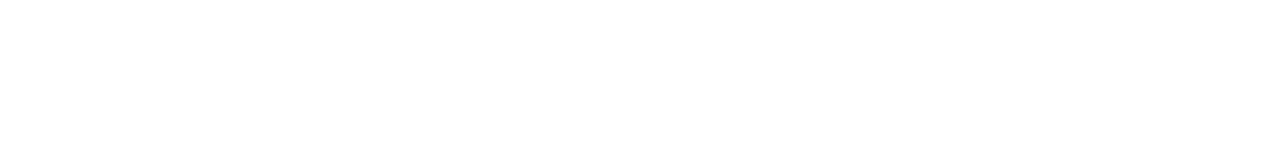
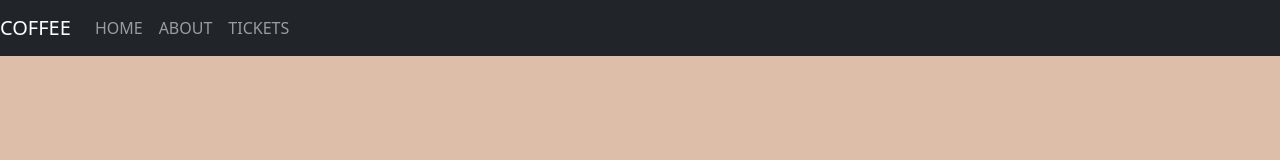
Before and after one commit to cresuta/Museum_Of_Coffee, a plain HTML site: page index.html in a window 1280 px wide. Drawn offline with nearby package versions, Linux system fonts and the light colour scheme.

Commit message:
Navbar w/ dropdown items added

```diff
--- a/index.html
+++ b/index.html
@@ -3,9 +3,35 @@
 <head>
     <meta charset="UTF-8">
     <meta name="viewport" content="width=device-width, initial-scale=1.0">
-    <title>Document</title>
+    <title>Museum Of Coffee</title>
+    <link rel="preconnect" href="https://fonts.gstatic.com">
+    <link href="https://fonts.googleapis.com/css2?family=Nunito:wght@200;300;400;700&display=swap" rel="stylesheet">
+    <link href="https://cdn.jsdelivr.net/npm/bootstrap@5.0.0-beta1/dist/css/bootstrap.min.css" rel="stylesheet" integrity="sha384-giJF6kkoqNQ00vy+HMDP7azOuL0xtbfIcaT9wjKHr8RbDVddVHyTfAAsrekwKmP1" crossorigin="anonymous">
+    <link rel="stylesheet" href="style.css">
 </head>
 <body>
+    <nav id="mainNavbar" class="navbar navbar-expand-md navbar-dark bg-dark">
+        <a href="#" class="navbar-brand">COFFEE</a>
+        <button class="navbar-toggler" type="button" data-bs-toggle="collapse" data-bs-target="#navLinks" aria-controls="navbarTogglerDemo02" aria-expanded="false" aria-label="Toggle navigation">
+            <span class="navbar-toggler-icon"></span>
+        </button>
+        <div class="collapse navbar-collapse" id="navLinks">
+            <ul class="navbar-nav">
+                <li class="nav-item">
+                    <a href="" class="nav-link">HOME</a>
+                </li>
+                <li class="nav-item">
+                    <a href="" class="nav-link">ABOUT</a>
+                </li>
+                <li class="nav-item">
+                    <a href="" class="nav-link">TICKETS</a>
+                </li>
+            </ul>
+        </div>
+    </nav>
 
+
+<script src="https://cdn.jsdelivr.net/npm/@popperjs/core@2.5.4/dist/umd/popper.min.js" integrity="sha384-q2kxQ16AaE6UbzuKqyBE9/u/KzioAlnx2maXQHiDX9d4/zp8Ok3f+M7DPm+Ib6IU" crossorigin="anonymous"></script>
+<script src="https://cdn.jsdelivr.net/npm/bootstrap@5.0.0-beta1/dist/js/bootstrap.min.js" integrity="sha384-pQQkAEnwaBkjpqZ8RU1fF1AKtTcHJwFl3pblpTlHXybJjHpMYo79HY3hIi4NKxyj" crossorigin="anonymous"></script>
 </body>
 </html>
--- a/style.css
+++ b/style.css
@@ -0,0 +1,3 @@
+body {
+    background-color: #ddbea9;
+}
```
Also changed, not shown: imgs/coffee_1.jpeg (added), imgs/coffee_2.png (added), imgs/coffee_3.jpeg (added), imgs/coffee_4.jpeg (added), imgs/coffee_5.jpeg (added).
